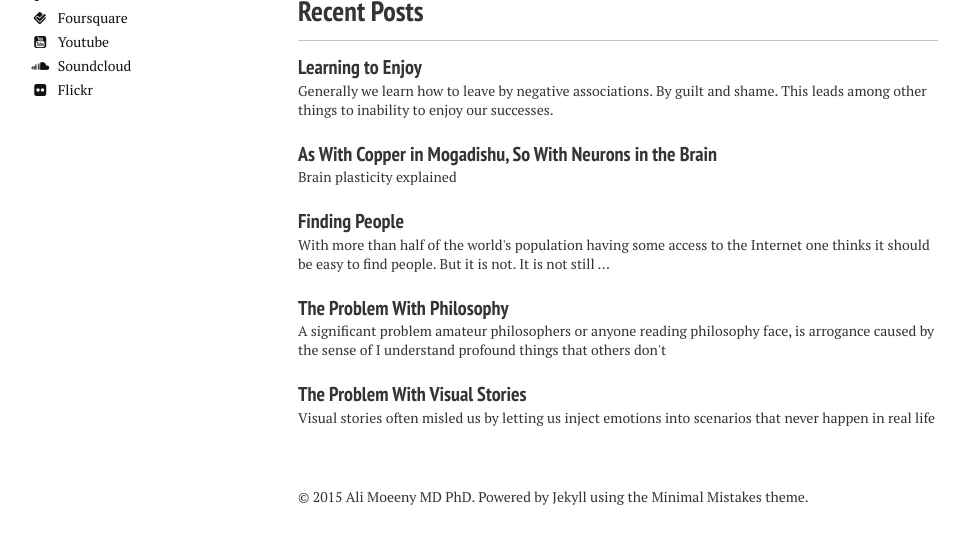
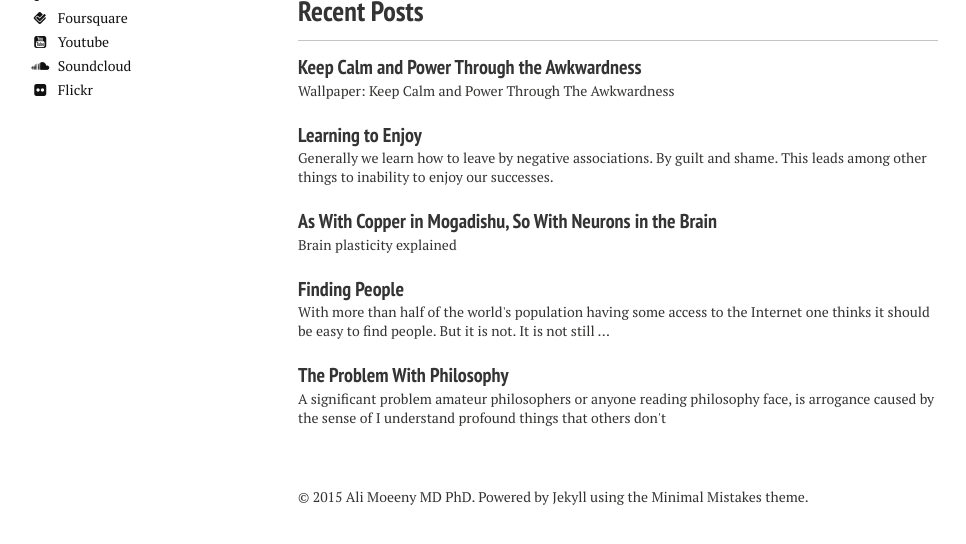
Before and after one commit to alimoeeny/alimoeeny.github.io, a Jekyll site: the page built from index.md, in a window 1280 px wide and 900 px high, scrolled down 636 px, cut to the strip 345-889 px from the top of the window. Shown: the whole strip, without its empty margins (22-988 px from the left). Built offline with Jekyll 4.4.1, drawn with Linux system fonts in a browser that asks for light colours; nearby versions of some CDN libraries.

Commit message:
added the wallpaper page, and updated the navigation with a link to that page and posted the first wallpaper keep-calm-and-power-through-the-awkwardness

```diff
--- /dev/null
+++ b/Wallpapers/index.html
@@ -0,0 +1,16 @@
+---
+layout: page
+title: "Wallpapers"
+date:
+modified:
+excerpt:
+tags: [wallpaper]
+image:
+  feature:
+---
+
+
+<figure>
+	<a href="KeepCalmandPowerThroughTheAwkwardness.png"><img src="KeepCalmandPowerThroughTheAwkwardness.png"></a>
+	<figcaption><a href="/posts/keep-calm-and-power-through-the-awkwardness/" title="Keep Calm and Power Through The Awkwardness">Keep Calm and Power Through The Awkwardness</a>.</figcaption>
+</figure>
--- a/_data/navigation.yml
+++ b/_data/navigation.yml
@@ -8,3 +8,6 @@
 
 - title: Books I Read
   url: /Books_I_read/
+
+- title: Wallpapers
+  url: /Wallpapers/
--- /dev/null
+++ b/_posts/posts/2015-04-24-keep-calm-and-power-through-the-awkwardness.markdown
@@ -0,0 +1,21 @@
+---
+layout: post
+title: "Keep Calm and Power Through the Awkwardness"
+modified:
+categories: posts
+excerpt: "Wallpaper: Keep Calm and Power Through The Awkwardness"
+tags: [wallpaper]
+image:
+  feature:
+date: 2015-04-24T10:36:42-04:00
+---
+
+I made this wallpaper while I was reading about the importance of being able to withstand awkwardness.
+If I remember correctly, the claim was that people who can stay calm and keep their cool in awkward situations, when it is socially uncomfortable, have a higher rate of success in many fields.
+
+So just "Keep Calm and Power Through The Awkwardness"
+
+<figure>
+	<a href="/Wallpapers/KeepCalmandPowerThroughTheAwkwardness.png"><img src="/Wallpapers/KeepCalmandPowerThroughTheAwkwardness.png"></a>
+	<figcaption><a href="" title="Keep Calm and Power Through The Awkwardness">Keep Calm and Power Through The Awkwardness</a>.</figcaption>
+</figure>
```
Also changed, not shown: Wallpapers/KeepCalmandPowerThroughTheAwkwardness.png (added).
